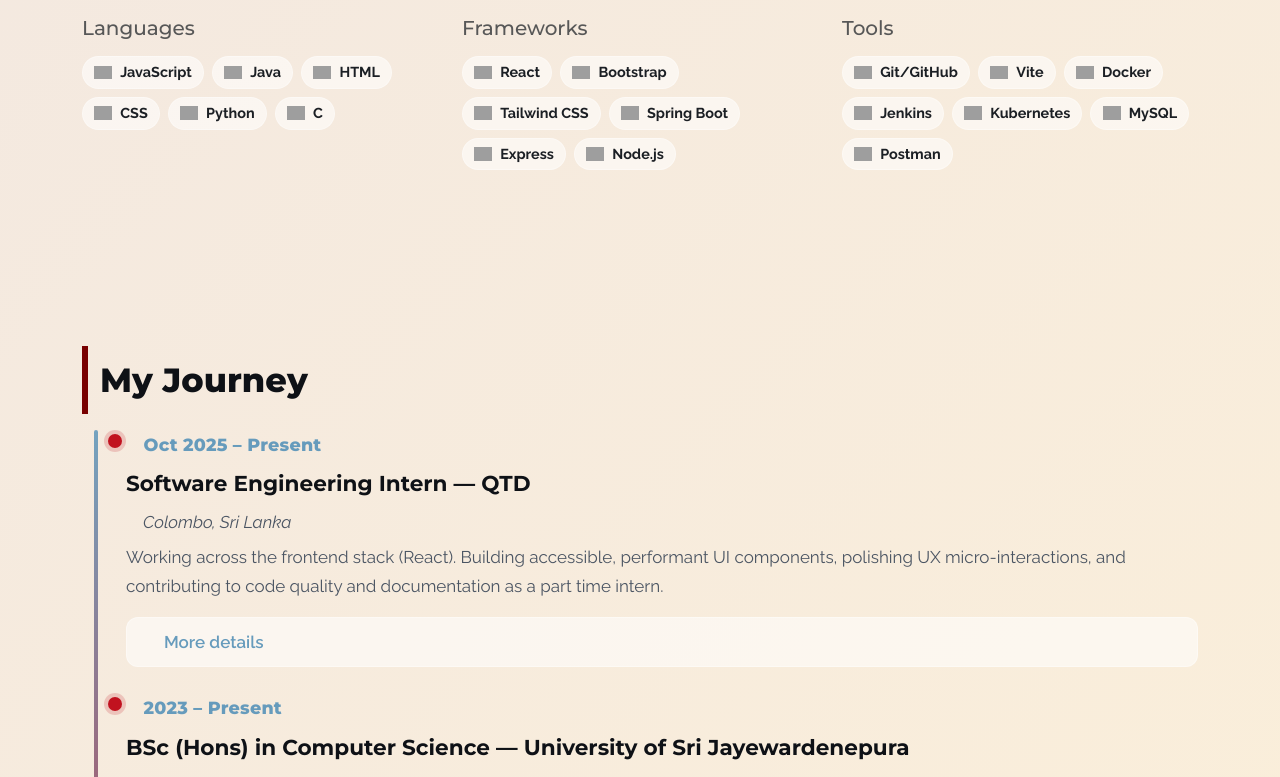
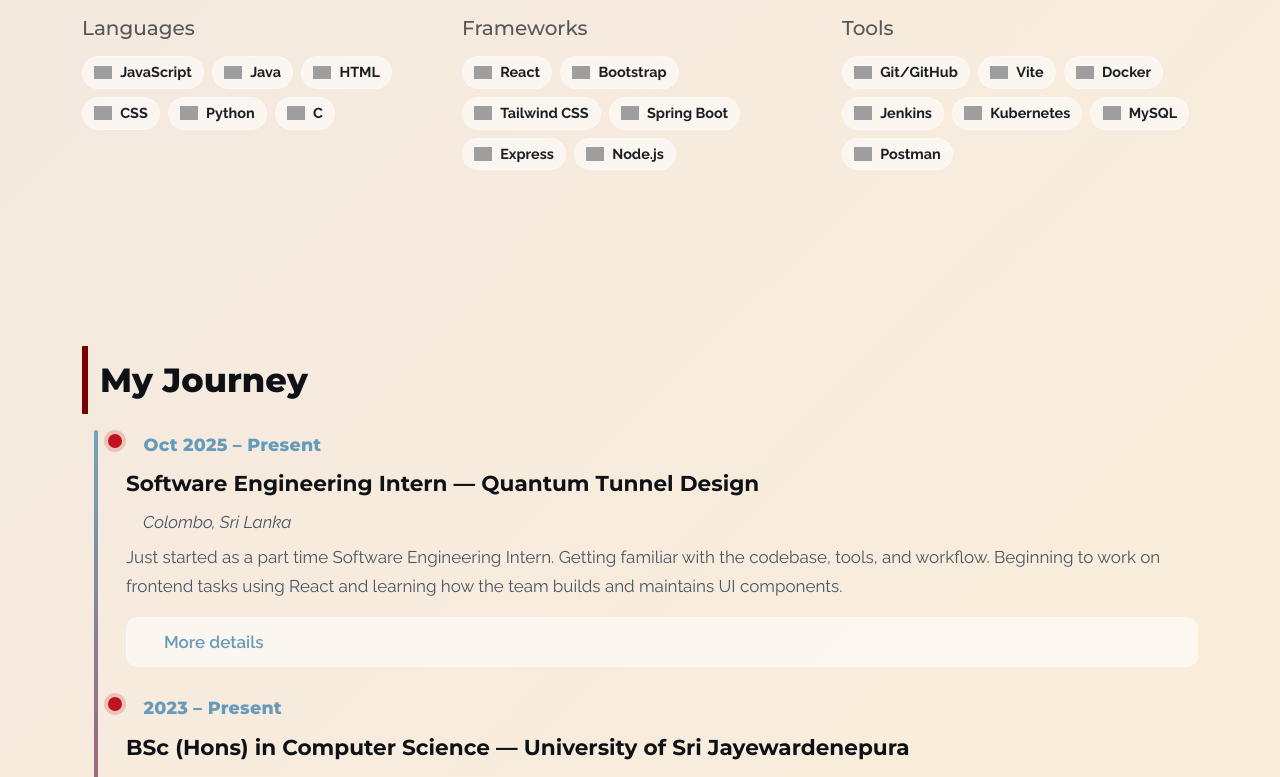
Before and after one commit to Afra1507/portfolio, a React (Vite) app: page / in a window 1280 px wide. Shown: the part 2000-2777 px from the top of the page. Built offline with nearby package versions, Linux system fonts and the light colour scheme; grey boxes are pictures that could not be loaded; some icons are missing.

Commit message:
Minor modifications

```diff
--- a/src/data/timeline.js
+++ b/src/data/timeline.js
@@ -2,10 +2,10 @@
   {
     id: "t-intern-2025",
     year: "Oct 2025 – Present",
-    title: "Software Engineering Intern — QTD",
+    title: "Software Engineering Intern — Quantum Tunnel Design",
     location: "Colombo, Sri Lanka",
     description:
-      "Working across the frontend stack (React). Building accessible, performant UI components, polishing UX micro-interactions, and contributing to code quality and documentation as a part time intern.",
+      "Just started as a part time Software Engineering Intern. Getting familiar with the codebase, tools, and workflow. Beginning to work on frontend tasks using React and learning how the team builds and maintains UI components.",
     skills: ["React", "JavaScript", "UI/UX", "Documentation", "Git"],
   },
   {
--- a/src/sections/About.jsx
+++ b/src/sections/About.jsx
@@ -19,7 +19,7 @@
                 University of Sri Jayewardenepura (2023 – Present)
               </li>
               <li>
-                <strong>Internship:</strong> QTD — Software Engineering Intern
+                <strong>Internship:</strong> Quantum Tunnel Design — Part time Software Engineering Intern
                 (Oct 2025 – Present)
               </li>
             </ul>
```
Also changed, not shown: src/lib/analytics.js (deleted), src/lib/validator.js (deleted), src/routes/AppRoutes.jsx (deleted).
